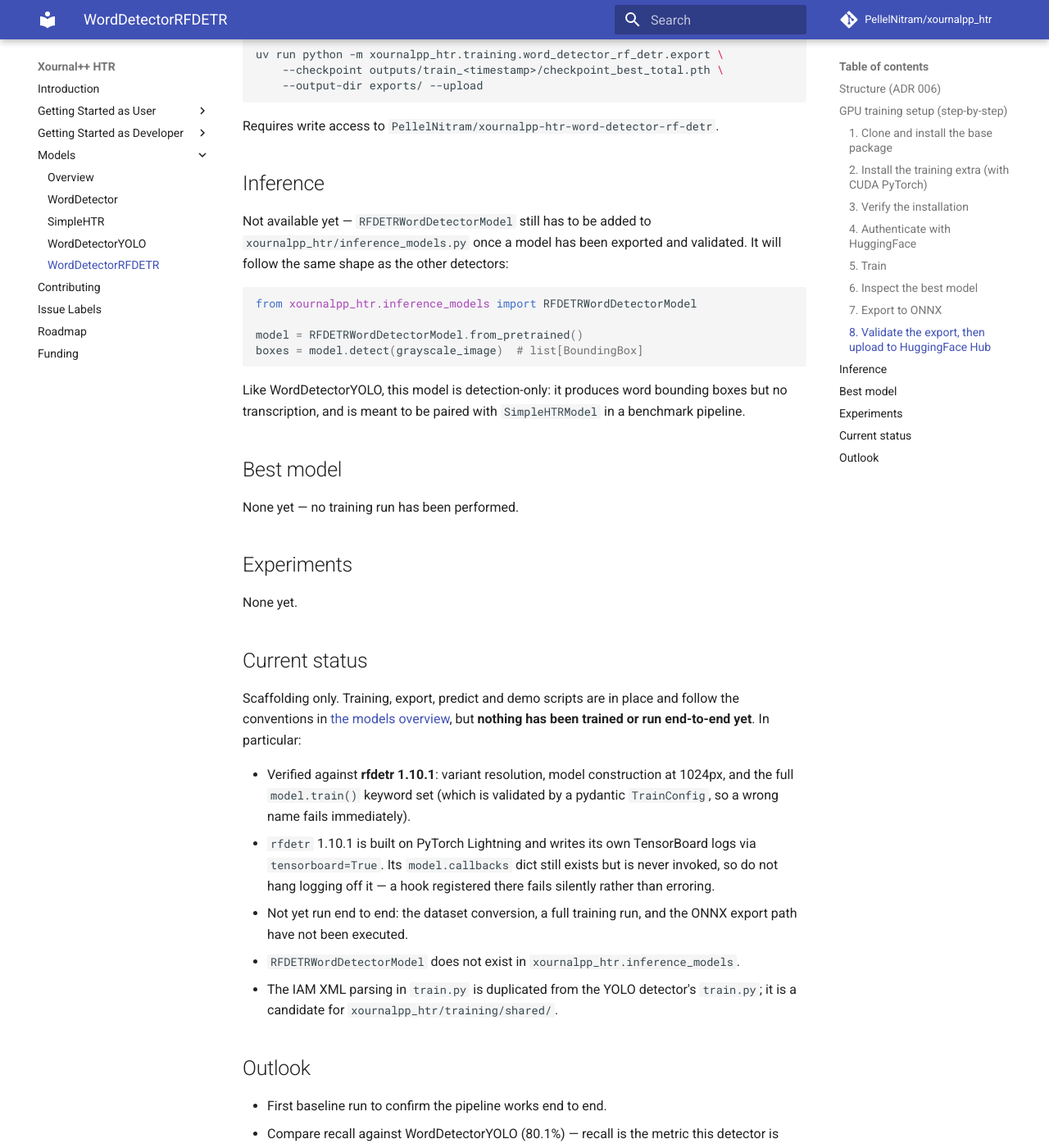
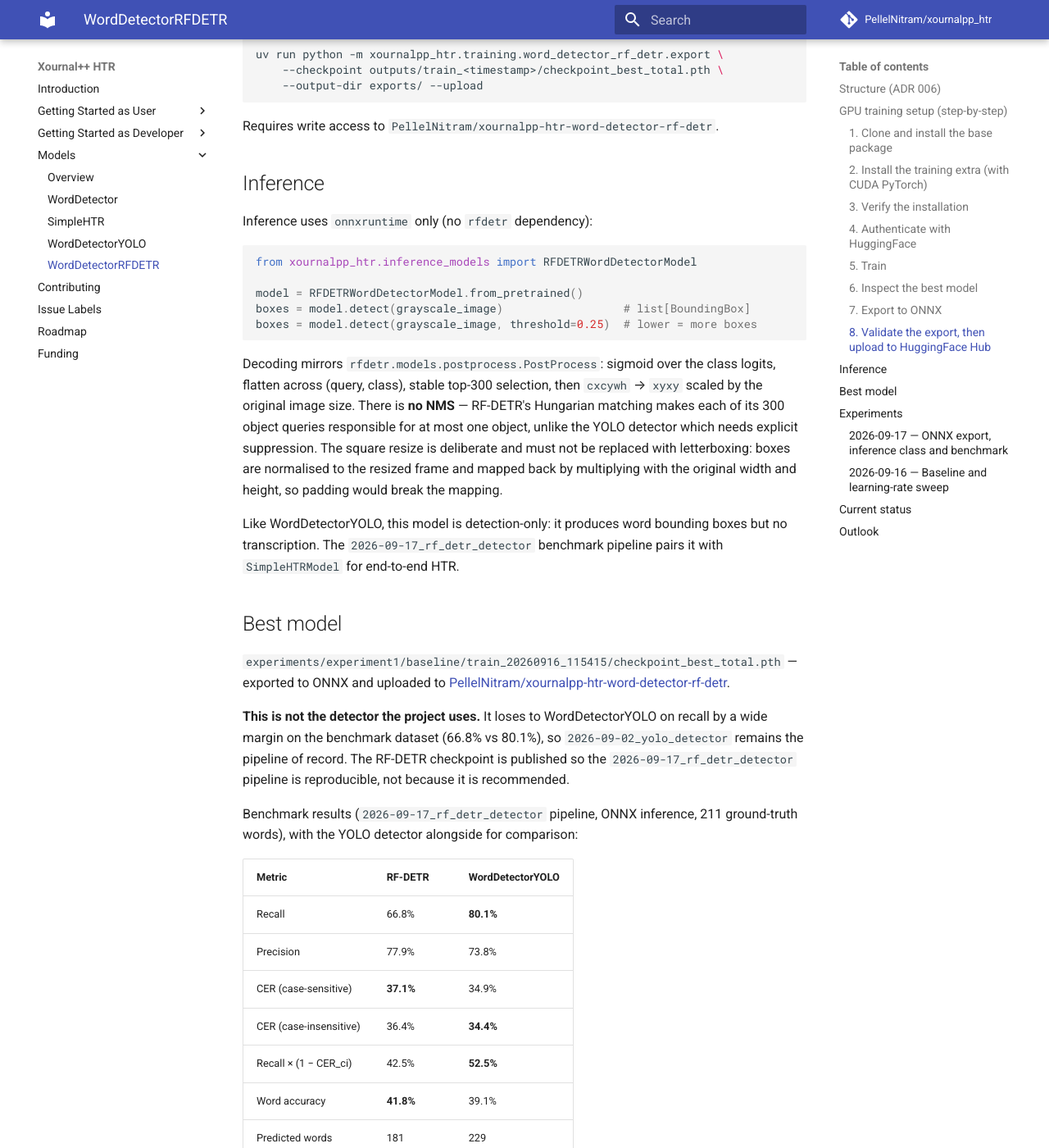
Before and after one commit to PellelNitram/xournalpp_htr, an MkDocs documentation site: the page built from docs/models/word_detector_rf_detr.md, in a window 1280 px wide and 1400 px high, scrolled down 3573 px. Shown: the whole window at 82% size. Built offline with MkDocs 1.6.1 and Material for MkDocs 9.7.7, drawn with Linux system fonts in a browser that asks for light colours; comment, search, counter and statistics services are not loaded; some of the changed text lies outside the part shown.

Commit message:
Document RF-DETR training results and benchmark outcome. [CC]

````diff
--- a/docs/models/word_detector_rf_detr.md
+++ b/docs/models/word_detector_rf_detr.md
@@ -171,55 +171,156 @@
 
 ## Inference
 
-Not available yet — `RFDETRWordDetectorModel` still has to be added to
-`xournalpp_htr/inference_models.py` once a model has been exported and
-validated. It will follow the same shape as the other detectors:
+Inference uses `onnxruntime` only (no `rfdetr` dependency):
 
 ```python
 from xournalpp_htr.inference_models import RFDETRWordDetectorModel
 
 model = RFDETRWordDetectorModel.from_pretrained()
-boxes = model.detect(grayscale_image)  # list[BoundingBox]
+boxes = model.detect(grayscale_image)                  # list[BoundingBox]
+boxes = model.detect(grayscale_image, threshold=0.25)  # lower = more boxes
 ```
 
+Decoding mirrors `rfdetr.models.postprocess.PostProcess`: sigmoid over the
+class logits, flatten across (query, class), stable top-300 selection, then
+`cxcywh` → `xyxy` scaled by the original image size. There is **no NMS** —
+RF-DETR's Hungarian matching makes each of its 300 object queries responsible
+for at most one object, unlike the YOLO detector which needs explicit
+suppression. The square resize is deliberate and must not be replaced with
+letterboxing: boxes are normalised to the resized frame and mapped back by
+multiplying with the original width and height, so padding would break the
+mapping.
+
 Like WordDetectorYOLO, this model is detection-only: it produces word
-bounding boxes but no transcription, and is meant to be paired with
-`SimpleHTRModel` in a benchmark pipeline.
+bounding boxes but no transcription. The `2026-09-17_rf_detr_detector`
+benchmark pipeline pairs it with `SimpleHTRModel` for end-to-end HTR.
 
 ## Best model
 
-None yet — no training run has been performed.
+`experiments/experiment1/baseline/train_20260916_115415/checkpoint_best_total.pth`
+— exported to ONNX and uploaded to
+[PellelNitram/xournalpp-htr-word-detector-rf-detr](https://huggingface.co/PellelNitram/xournalpp-htr-word-detector-rf-detr).
+
+**This is not the detector the project uses.** It loses to WordDetectorYOLO on
+recall by a wide margin on the benchmark dataset (66.8% vs 80.1%), so
+`2026-09-02_yolo_detector` remains the pipeline of record. The RF-DETR
+checkpoint is published so the `2026-09-17_rf_detr_detector` pipeline is
+reproducible, not because it is recommended.
+
+Benchmark results (`2026-09-17_rf_detr_detector` pipeline, ONNX inference,
+211 ground-truth words), with the YOLO detector alongside for comparison:
+
+| Metric | RF-DETR | WordDetectorYOLO |
+|---|---|---|
+| Recall | 66.8% | **80.1%** |
+| Precision | 77.9% | 73.8% |
+| CER (case-sensitive) | **37.1%** | 34.9% |
+| CER (case-insensitive) | 36.4% | **34.4%** |
+| Recall × (1 − CER_ci) | 42.5% | **52.5%** |
+| Word accuracy | **41.8%** | 39.1% |
+| Predicted words | 181 | 229 |
+| Matched | 141 | 169 |
 
 ## Experiments
 
 <!-- Add new experiments below, newest first. -->
 
-None yet.
+### 2026-09-17 — ONNX export, inference class and benchmark
+
+- **Hypothesis:** the IAM validation scores (96.2% recall) carry over to the
+  Xournal++ benchmark dataset, beating WordDetectorYOLO on recall.
+- **Setup:** `checkpoint_best_total.pth` from the 2026-09-16 baseline run,
+  exported at 1024px with `fp16=False`; new `RFDETRWordDetectorModel`
+  (onnxruntime only) and `2026-09-17_rf_detr_detector` pipeline.
+- **Command:** `uv run python scripts/run_benchmark.py -p 2026-09-17_rf_detr_detector`
+- **Results:** **the hypothesis is wrong.** Recall collapses from 96.2% on the
+  IAM validation split to 66.8% on the benchmark — the worst of all four
+  pipelines, below even the 2024 baseline. The model predicts 181 boxes
+  against 211 ground-truth words, so it under-detects rather than
+  mis-localising. On the words it does find it is the best of the four
+  (word accuracy 41.8%, lowest detector CER), so its boxes crop well for
+  SimpleHTR; there are simply too few of them.
+- **Validation:** the ONNX decode was checked against the PyTorch checkpoint on
+  five validation images — identical box counts, mean IoU 0.998, worst 0.967.
+  The YOLO row of the same benchmark sweep reproduced its documented figures
+  exactly, so the harness is sound and the gap is real.
+- **Conclusion:** a domain gap between IAM forms and rendered Xournal++
+  documents, not a training or export defect. Both detectors saw the same IAM
+  data, so the transformer appears to generalise off-distribution less well
+  here than the convolutional detector. The cheapest untried remedy is a
+  confidence-threshold sweep (0.5 is conservative and needs no retraining);
+  after that, training on rendered data (issue #150).
+
+### 2026-09-16 — Baseline and learning-rate sweep
+
+- **Hypothesis:** RF-DETR fine-tuned on IAM is a viable word detector, and the
+  learning rate is worth tuning.
+- **Setup:** RFDETRMedium @ 1024px, IAM-DB from HF Hub converted to COCO,
+  85/15 split (seed 42, 1309 train / 230 val forms, ~75 words per image),
+  batch 8 × grad-accum 2, 50 epochs, on an L4. Four runs: baseline plus
+  lr ∈ {5e-5, 1e-4, 2e-4}. ~2.5 h each.
+- **Command:** `bash run_training.sh`
+- **Results** (best-recall epoch, IAM validation split):
+
+  | Run | LR | Best ep. | Recall | Precision | mAP@50 | mAP@50:95 |
+  |---|---|---|---|---|---|---|
+  | experiment1/baseline | 1e-4 | 33 | 96.19% | 96.84% | 97.04% | 89.47% |
+  | experiment2/lr5e-5 | 5e-5 | 35 | 96.20% | 96.63% | 96.92% | 89.19% |
+  | experiment2/lr1e-4 | 1e-4 | 43 | 96.45% | 96.79% | 97.15% | 89.92% |
+  | experiment2/lr2e-4 | 2e-4 | 44 | 96.39% | 96.80% | 97.09% | 89.95% |
+
+- **The sweep is inconclusive.** `config.py` already defaults to lr=1e-4, so
+  `experiment2/lr1e-4` re-ran the baseline configuration; with `seed=None` the
+  two are independent replicates. They are also the two extremes of the table,
+  so run-to-run variance is at least as large as any learning-rate effect.
+  Treat lr=1e-4 topping the table as noise, not a finding.
+- **Best model:** `experiments/experiment1/baseline/train_20260916_115415/checkpoint_best_total.pth`
+  — recall 96.19% on the IAM validation split. Selected over the marginally
+  higher `lr1e-4` run because they are the same configuration and `baseline`
+  is the honest provenance.
+- **Conclusion:** recall peaks mid-training (epochs 33–44) and drifts down
+  while precision rises, so late epochs trade away the metric we care about.
+  `best_model_metric='map'` therefore does not select the best-recall epoch.
+  Learning rate is not a useful knob in [5e-5, 2e-4].
 
 ## Current status
 
-Scaffolding only. Training, export, predict and demo scripts are in place and
-follow the conventions in [the models overview](index.md), but **nothing has
-been trained or run end-to-end yet**. In particular:
+Fully implemented and benchmarked: training, ONNX export, HF Hub upload, demo,
+and lean ONNX inference via `RFDETRWordDetectorModel` (no `rfdetr` dependency).
+The `2026-09-17_rf_detr_detector` benchmark pipeline pairs it with
+`SimpleHTRModel`.
 
-- Verified against **rfdetr 1.10.1**: variant resolution, model construction
-  at 1024px, and the full `model.train()` keyword set (which is validated by
-  a pydantic `TrainConfig`, so a wrong name fails immediately).
-- `rfdetr` 1.10.1 is built on PyTorch Lightning and writes its own TensorBoard
+**The model is not in production use** — WordDetectorYOLO beats it on recall on
+the benchmark dataset, and the project stays on `2026-09-02_yolo_detector`.
+
+Notes for anyone picking this up:
+
+- Verified against **rfdetr 1.10.1**. That release dropped the `base` variant
+  for nano/small/medium/large, requires the resolution to be a multiple of
+  `patch_size * num_windows` (32, not the 56 older docs mention), and keeps its
+  training and ONNX dependencies behind the `train` and `onnx` extras.
+- rfdetr 1.10.1 is built on PyTorch Lightning and writes its own TensorBoard
   logs via `tensorboard=True`. Its `model.callbacks` dict still exists but is
-  never invoked, so do not hang logging off it — a hook registered there fails
-  silently rather than erroring.
-- Not yet run end to end: the dataset conversion, a full training run, and the
-  ONNX export path have not been executed.
-- `RFDETRWordDetectorModel` does not exist in `xournalpp_htr.inference_models`.
+  **never invoked**, so a hook registered there fails silently rather than
+  erroring.
+- The exported classifier has two classes, but `word` is index **0**: RF-DETR
+  does not carry the Roboflow COCO category ids through to the model, and index
+  1 is never trained (it peaks at a 0.008 score). Getting this wrong makes
+  `detect()` return nothing at all.
+- `export.py` forces `fp16=False`; rfdetr defaults to fp16, which onnxruntime
+  handles poorly on CPU.
 - The IAM XML parsing in `train.py` is duplicated from the YOLO detector's
   `train.py`; it is a candidate for `xournalpp_htr/training/shared/`.
+- `uv.lock` has not been updated for the `training-word-detector-rf-detr`
+  extra, so a fresh clone will re-resolve it.
 
 ## Outlook
 
-- First baseline run to confirm the pipeline works end to end.
-- Compare recall against WordDetectorYOLO (80.1%) — recall is the metric this
-  detector is optimised for.
-- Confidence threshold sweep for the precision/recall trade-off.
+- Confidence-threshold sweep — 0.5 is conservative and costs nothing to change,
+  so this is the cheapest shot at recovering the missing recall.
+- Train on rendered Xournal++ data rather than IAM forms alone (issue #150),
+  which targets the domain gap directly.
+- Set `best_model_metric` to a recall-based metric, since mAP selects a
+  checkpoint from the epochs where recall is already declining.
 - Try `model.variant=large` and higher `model.resolution`.
 - Lift the shared IAM XML parsing into `xournalpp_htr/training/shared/`.
````
